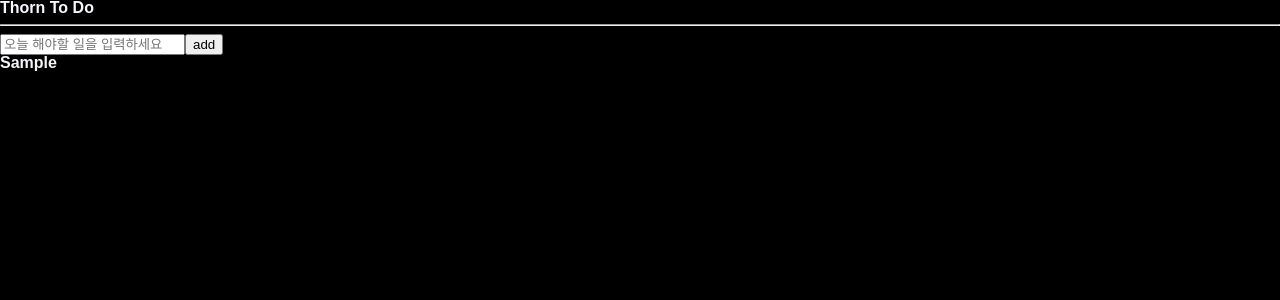
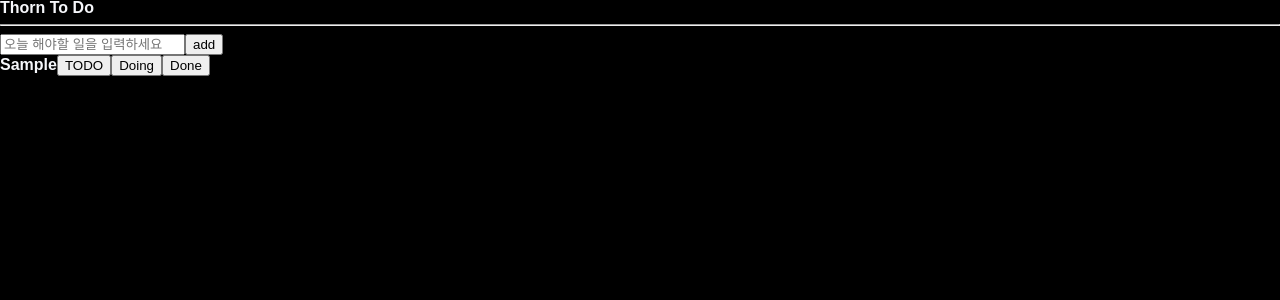
Before and after one commit to xowoony/thorn-to-do, a React (Create React App) app: page / in a window 1280 px wide. Both pictures are taken after typing "Sample" into the empty fields and a click on the button "add". Shown: the top 300 px of the page. Built offline with nearby package versions, Linux system fonts and the light colour scheme.

Commit message:
list의 버튼 생성

```diff
--- a/src/components/ToDo.tsx
+++ b/src/components/ToDo.tsx
@@ -7,7 +7,14 @@
 import { IToDo } from "./atoms";
 
 function ToDo({ text }: IToDo) {
-  return <li>{text}</li>;
+  return (
+    <li>
+      <span>{text}</span>
+      <button>TODO</button>
+      <button>Doing</button>
+      <button>Done</button>
+    </li>
+  );
 }
 
 export default ToDo;
--- a/src/components/ToDoList.tsx
+++ b/src/components/ToDoList.tsx
@@ -18,7 +18,7 @@ function ToDoList() {
         {toDos.map((toDo) => (
           // li가 있던 자리 - ToDo.tsx로 감
           // {...toDo} 이렇게 써줌으로 인해 prop으로 text, category, 등등 필수적으로 써주어야 하는 prop들을 써줄 노고가 줄어듦
-          <ToDo {...toDo}/>
+          <ToDo key={toDo.id}{...toDo}/>
         ))}
       </ul>
     </div>
```
